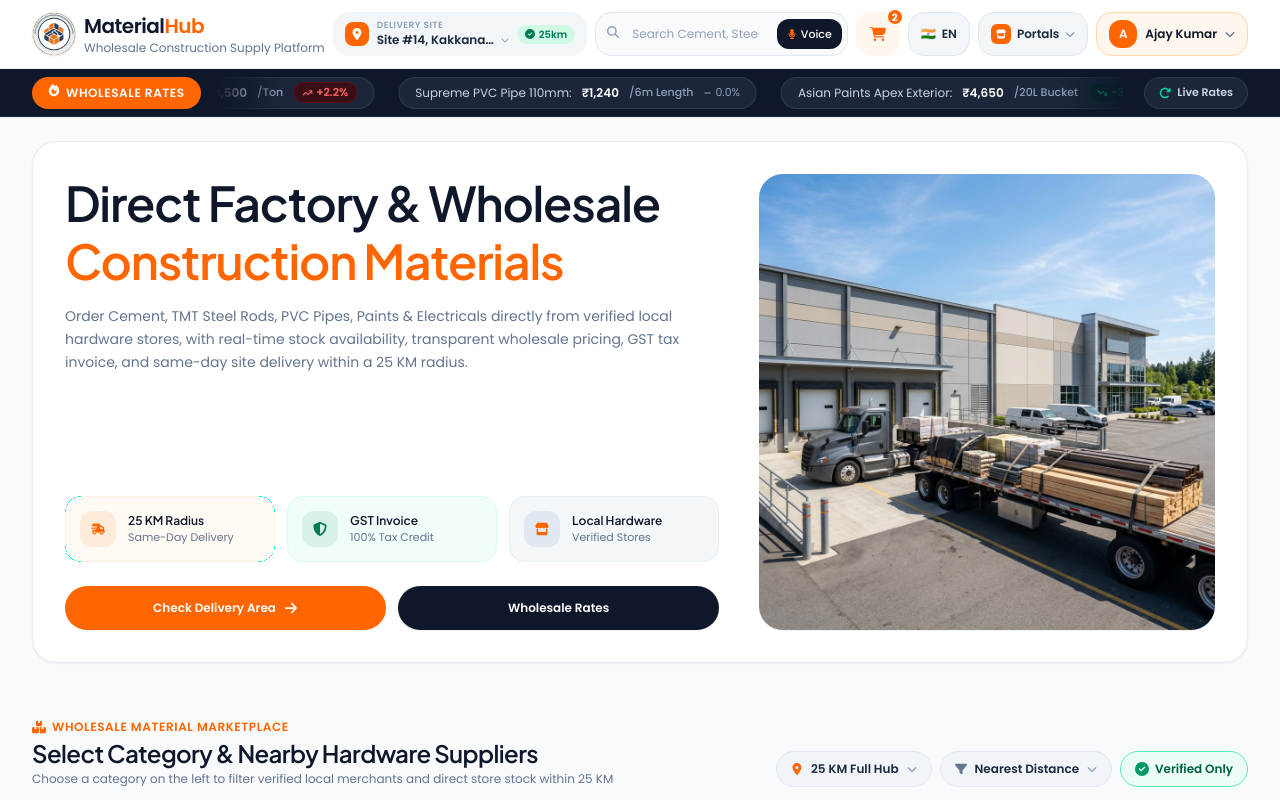
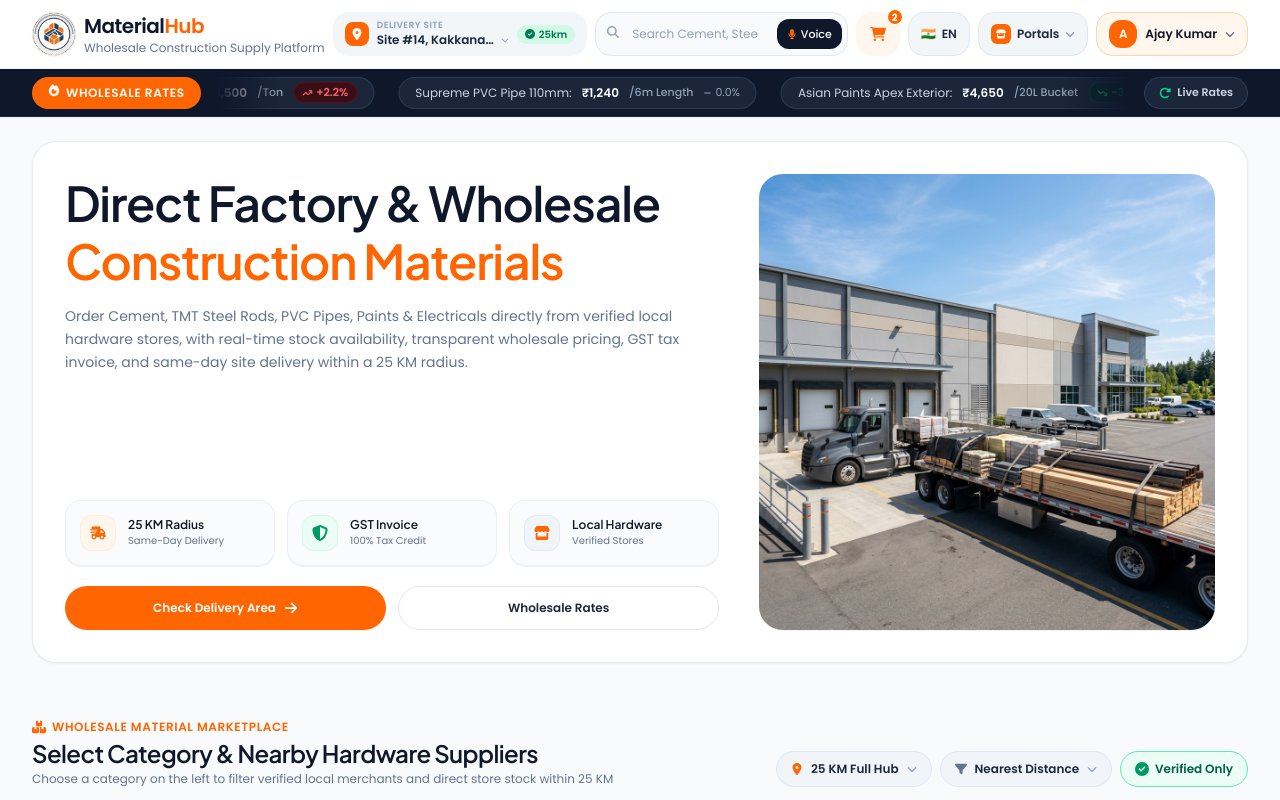
Before and after one commit to ajaycodesx/meterialhub-portal, a Next.js app in the folder buyer-panel/: page / in a window 1280 px wide. Shown: the top 800 px of the page. Built offline with nearby package versions, Linux system fonts and the light colour scheme.

Commit message:
Redesign Hero section inner feature elements with clean neutral card styling, soft drop shadows, and standardized secondary pill CTAs

```diff
--- a/buyer-panel/app/page.tsx
+++ b/buyer-panel/app/page.tsx
@@ -324,39 +324,41 @@
                       </p>
                     </div>
 
-                    <div className="space-y-4 sm:space-y-6">
+                    <div className="space-y-5">
+                      {/* Clean Inner Feature Cards */}
                       <div className="grid grid-cols-3 gap-3">
-                        <div className="p-3.5 rounded-2xl bg-orange-50/70 border border-orange-100/60 flex items-center gap-3">
-                          <div className="h-9 w-9 rounded-xl bg-[#FF6500]/10 text-[#FF6500] flex items-center justify-center shrink-0">
-                            <FaTruckFast className="h-3.5 w-3.5" />
+                        <div className="p-3 sm:p-3.5 rounded-2xl bg-slate-50/80 border border-slate-200/60 shadow-2xs flex items-center gap-3 transition-all">
+                          <div className="h-9 w-9 rounded-xl bg-orange-50 text-[#FF6500] flex items-center justify-center shrink-0 border border-orange-100/80">
+                            <FaTruckFast className="h-4 w-4" />
                           </div>
                           <div>
                             <h4 className="text-xs font-semibold text-slate-900">25 KM Radius</h4>
-                            <p className="text-[11px] text-slate-500 font-normal">Same-Day Delivery</p>
+                            <p className="text-[10px] text-slate-500 font-normal">Same-Day Delivery</p>
                           </div>
                         </div>
 
-                        <div className="p-3.5 rounded-2xl bg-emerald-50/70 border border-emerald-100/60 flex items-center gap-3">
-                          <div className="h-9 w-9 rounded-xl bg-emerald-600/10 text-emerald-700 flex items-center justify-center shrink-0">
-                            <FaShieldHalved className="h-3.5 w-3.5" />
+                        <div className="p-3 sm:p-3.5 rounded-2xl bg-slate-50/80 border border-slate-200/60 shadow-2xs flex items-center gap-3 transition-all">
+                          <div className="h-9 w-9 rounded-xl bg-emerald-50 text-emerald-600 flex items-center justify-center shrink-0 border border-emerald-100/80">
+                            <FaShieldHalved className="h-4 w-4" />
                           </div>
                           <div>
                             <h4 className="text-xs font-semibold text-slate-900">GST Invoice</h4>
-                            <p className="text-[11px] text-slate-500 font-normal">100% Tax Credit</p>
+                            <p className="text-[10px] text-slate-500 font-normal">100% Tax Credit</p>
                           </div>
                         </div>
 
-                        <div className="p-3.5 rounded-2xl bg-slate-100/80 border border-slate-200/60 flex items-center gap-3">
-                          <div className="h-9 w-9 rounded-xl bg-slate-200 text-[#FF6500] flex items-center justify-center shrink-0">
-                            <FaStore className="h-3.5 w-3.5" />
+                        <div className="p-3 sm:p-3.5 rounded-2xl bg-slate-50/80 border border-slate-200/60 shadow-2xs flex items-center gap-3 transition-all">
+                          <div className="h-9 w-9 rounded-xl bg-slate-100 text-slate-700 flex items-center justify-center shrink-0 border border-slate-200/80">
+                            <FaStore className="h-4 w-4 text-[#FF6500]" />
                           </div>
                           <div>
                             <h4 className="text-xs font-semibold text-slate-900">Local Hardware</h4>
-                            <p className="text-[11px] text-slate-500 font-normal">Verified Stores</p>
+                            <p className="text-[10px] text-slate-500 font-normal">Verified Stores</p>
                           </div>
                         </div>
                       </div>
 
+                      {/* Primary & Secondary Hero CTAs */}
                       <div className="grid grid-cols-2 gap-3">
                         <Button
                           variant="primary"
@@ -369,10 +371,10 @@
                         </Button>
 
                         <Button
-                          variant="secondary"
+                          variant="outline"
                           size="md"
                           onClick={() => setIsAuthModalOpen(true)}
-                          className="w-full justify-center text-sm py-3.5"
+                          className="w-full justify-center text-sm py-3.5 bg-slate-100/90 hover:bg-slate-200/80 border border-slate-200 text-slate-800 font-semibold"
                         >
                           Wholesale Rates
                         </Button>
```
